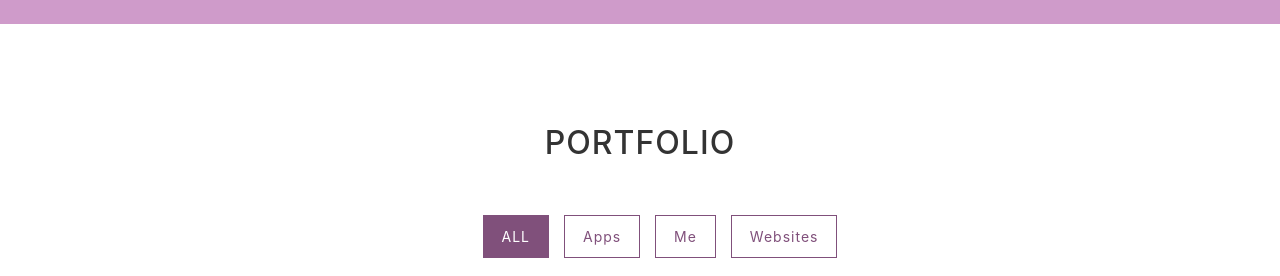
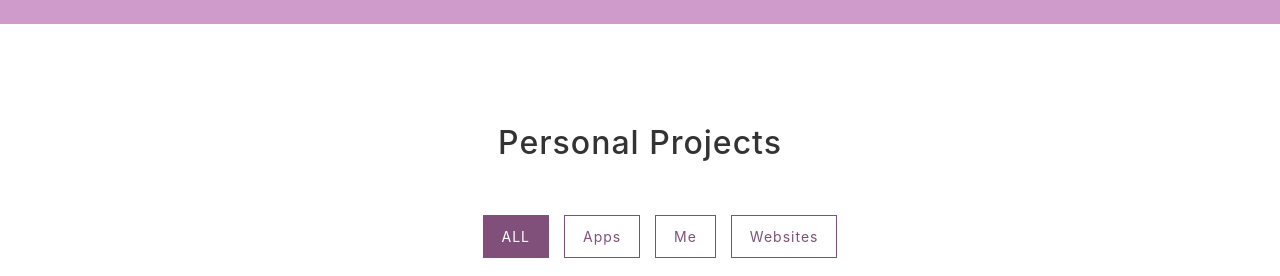
Before and after one commit to Sara-nh/Portfolio, a plain HTML site: page index.html in a window 1280 px wide. Shown: the part 1580-1856 px from the top of the page. Drawn offline with nearby package versions, Linux system fonts and the light colour scheme.

Commit message:
projects

```diff
--- a/index.html
+++ b/index.html
@@ -171,7 +171,7 @@
 			<div class="row">
 
 				<div class="heading">
-					<h2>PORTFOLIO</h2>
+					<h2>Personal Projects</h2>
 				</div>
 
 				<div class="filter">
```
